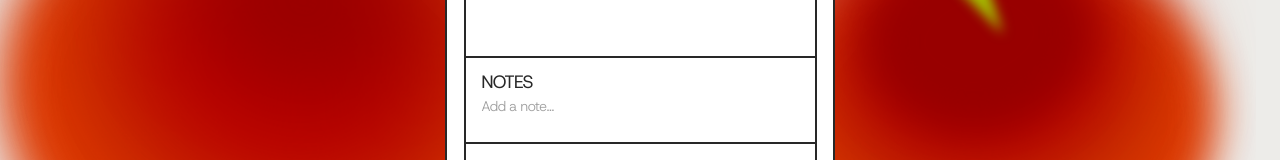
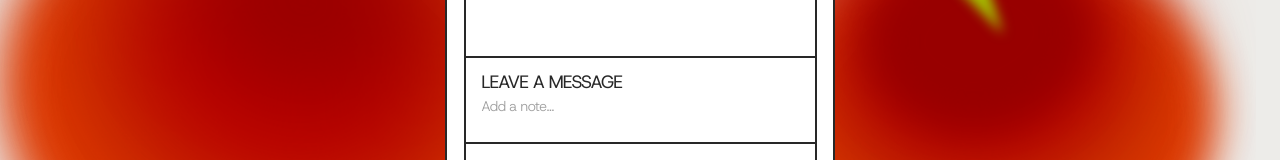
Before and after one commit to matthewhopeyonatan-creator/portfolio, a Next.js app: page /receipt in a window 1280 px wide. Shown: the part 422-582 px from the top of the page. Built offline with nearby package versions, Linux system fonts and the light colour scheme.

Commit message:
Receipt: the Notes heading now reads Leave a message
Co-Authored-By: Claude Opus 5.5 <noreply@anthropic.com>
Claude-Session: https://claude.ai/code/session_01GYPHnZVL3HH7QMswTWv6Z2

```diff
--- a/components/Receipt.tsx
+++ b/components/Receipt.tsx
@@ -234,7 +234,7 @@ export default function Receipt() {
                 </ul>
 
                 <div className={styles.notes}>
-                  <p className={styles.heading}>Notes</p>
+                  <p className={styles.heading}>Leave a message</p>
                   <textarea
                     className={styles.note}
                     value={note}
@@ -248,7 +248,7 @@ export default function Receipt() {
                     placeholder="Add a note…"
                     rows={1}
                     maxLength={280}
-                    aria-label="Notes"
+                    aria-label="Leave a message"
                   />
                 </div>
 
```
